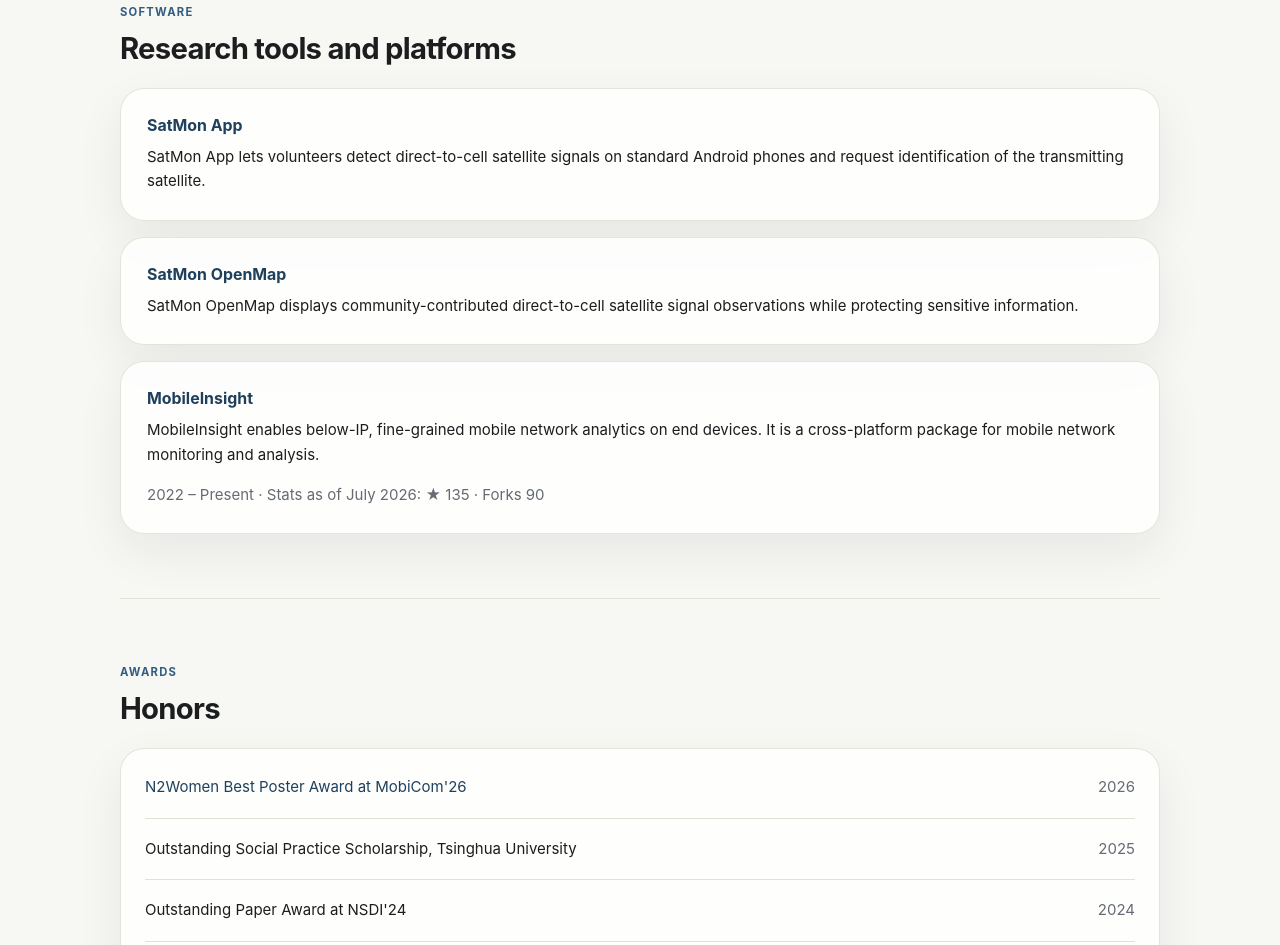
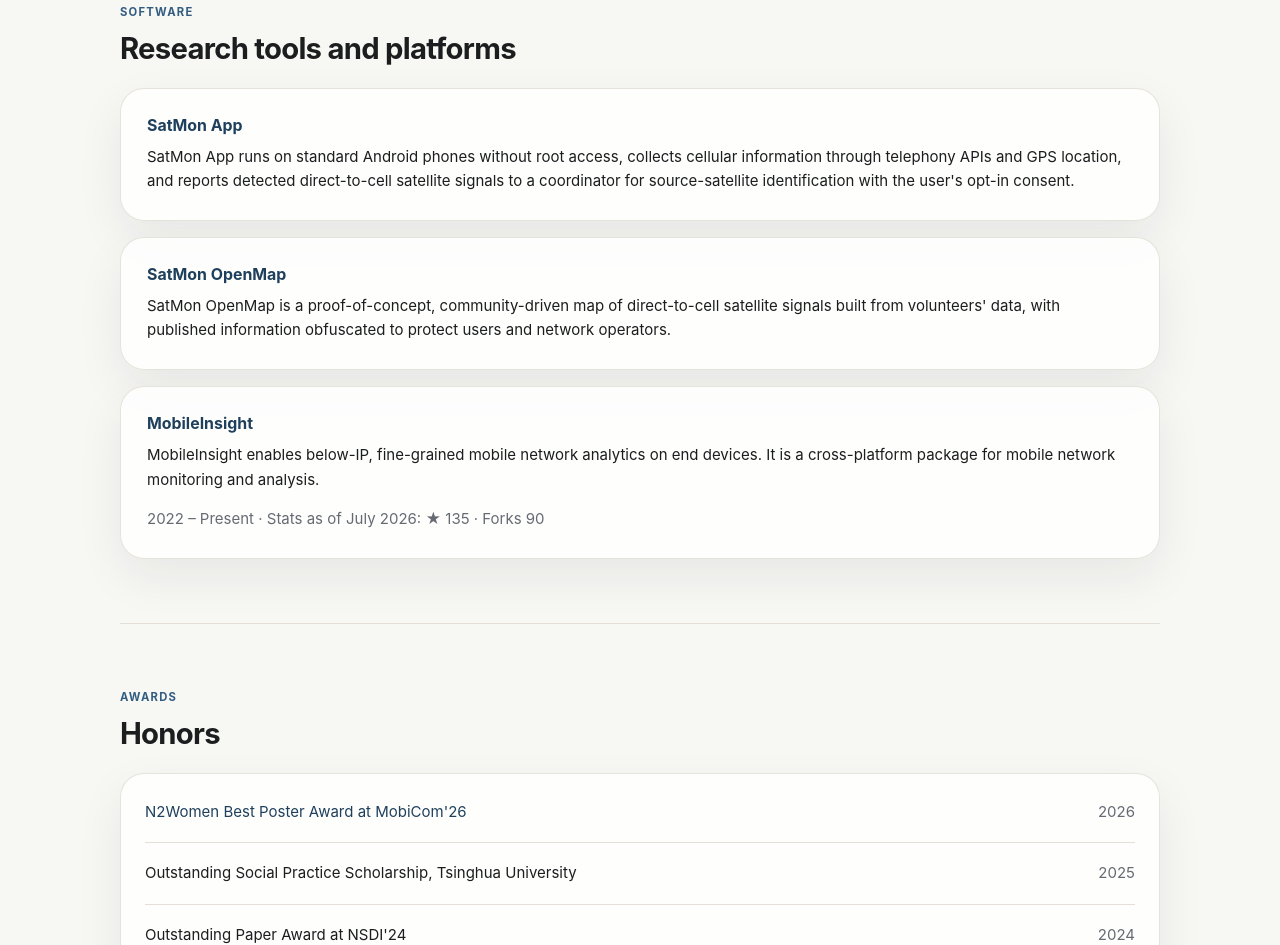
Before and after one commit to Jingyi-Lan/Jingyi-Lan.github.io, a plain HTML site: page index.html in a window 1280 px wide. Shown: the part 2536-3481 px from the top of the page. Drawn offline with Linux system fonts and the light colour scheme.

Commit message:
Clarify SatMon descriptions from paper

```diff
--- a/index.html
+++ b/index.html
@@ -183,11 +183,11 @@
       <div class="software-list">
         <div class="content-card">
           <h3><a href="https://www.apkpure.com/satmon/com.satmon.app">SatMon App</a></h3>
-          <p>SatMon App lets volunteers detect direct-to-cell satellite signals on standard Android phones and request identification of the transmitting satellite.</p>
+          <p>SatMon App runs on standard Android phones without root access, collects cellular information through telephony APIs and GPS location, and reports detected direct-to-cell satellite signals to a coordinator for source-satellite identification with the user's opt-in consent.</p>
         </div>
         <div class="content-card">
           <h3><a href="https://www.satmon-dtc.com/">SatMon OpenMap</a></h3>
-          <p>SatMon OpenMap displays community-contributed direct-to-cell satellite signal observations while protecting sensitive information.</p>
+          <p>SatMon OpenMap is a proof-of-concept, community-driven map of direct-to-cell satellite signals built from volunteers' data, with published information obfuscated to protect users and network operators.</p>
         </div>
         <div class="content-card">
           <h3><a href="http://www.mobileinsight.net">MobileInsight</a></h3>
```
